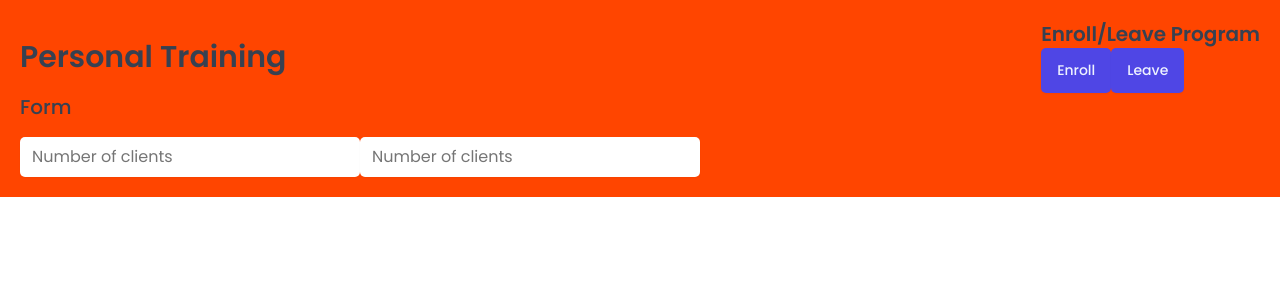
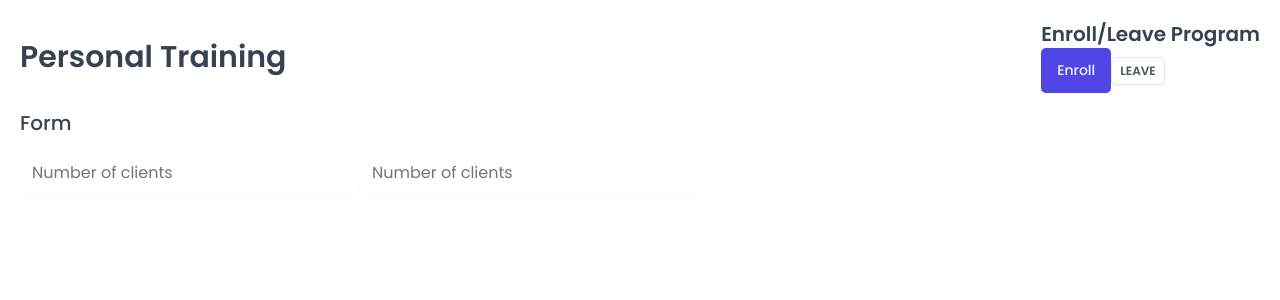
Before and after one commit to SunpreetSandhu/personal-training, a React (Vite) app: page / in a window 1280 px wide. Shown: the top 300 px of the page. Built offline with nearby package versions, Linux system fonts and the light colour scheme; a web font is replaced by a local one.

Commit message:
accepted props for sizes and variation for buttons

```diff
--- a/src/App.jsx
+++ b/src/App.jsx
@@ -12,7 +12,6 @@ const H1 = styled.h1`
 `;
 
 const StyledApp = styled.main`
-  background-color: orangered;
   padding: 20px;
 `;
 function App() {
@@ -20,12 +19,25 @@ function App() {
     <>
       <GlobalStyles />
       <StyledApp>
+        <Row type="vertical">
           <Row type="horizontal">
             <Heading as="h1">Personal Training</Heading>
             <div>
               <Heading as="h2">Enroll/Leave Program</Heading>
-            <Button onClick={() => alert("enroll")}>Enroll</Button>
-            <Button onClick={() => alert("leave")}>Leave</Button>
+              <Button
+                variation="primary"
+                size="medium"
+                onClick={() => alert("enroll")}
+              >
+                Enroll
+              </Button>
+              <Button
+                variation="secondary"
+                size="small"
+                onClick={() => alert("leave")}
+              >
+                Leave
+              </Button>
             </div>
           </Row>
           <Row type="vertical">
@@ -35,6 +47,7 @@ function App() {
               <Input type="number" placeholder="Number of clients" />
             </form>
           </Row>
+        </Row>
       </StyledApp>
     </>
   );
--- a/src/ui/Button.jsx
+++ b/src/ui/Button.jsx
@@ -49,19 +49,12 @@ const variations = {
   `,
 };
 const Button = styled.button`
-  font-size: 1.4rem;
-  padding: 1.2rem 1.6rem;
-  font-weight: 500;
   border: none;
   border-radius: var(--border-radius-sm);
-  background-color: var(--color-brand-600);
-  color: var(--color-brand-50);
+
   box-shadow: var(--shadow-sm);
-  cursor: pointer;
-
-  &:hover {
-    background-color: var(--color-brand-700);
-  }
+  ${(props) => sizes[props.size]}
+  ${(props) => variations[props.variation]}
 `;
 
 export default Button;
```
Lines whose indentation alone changed are shown as unchanged.
